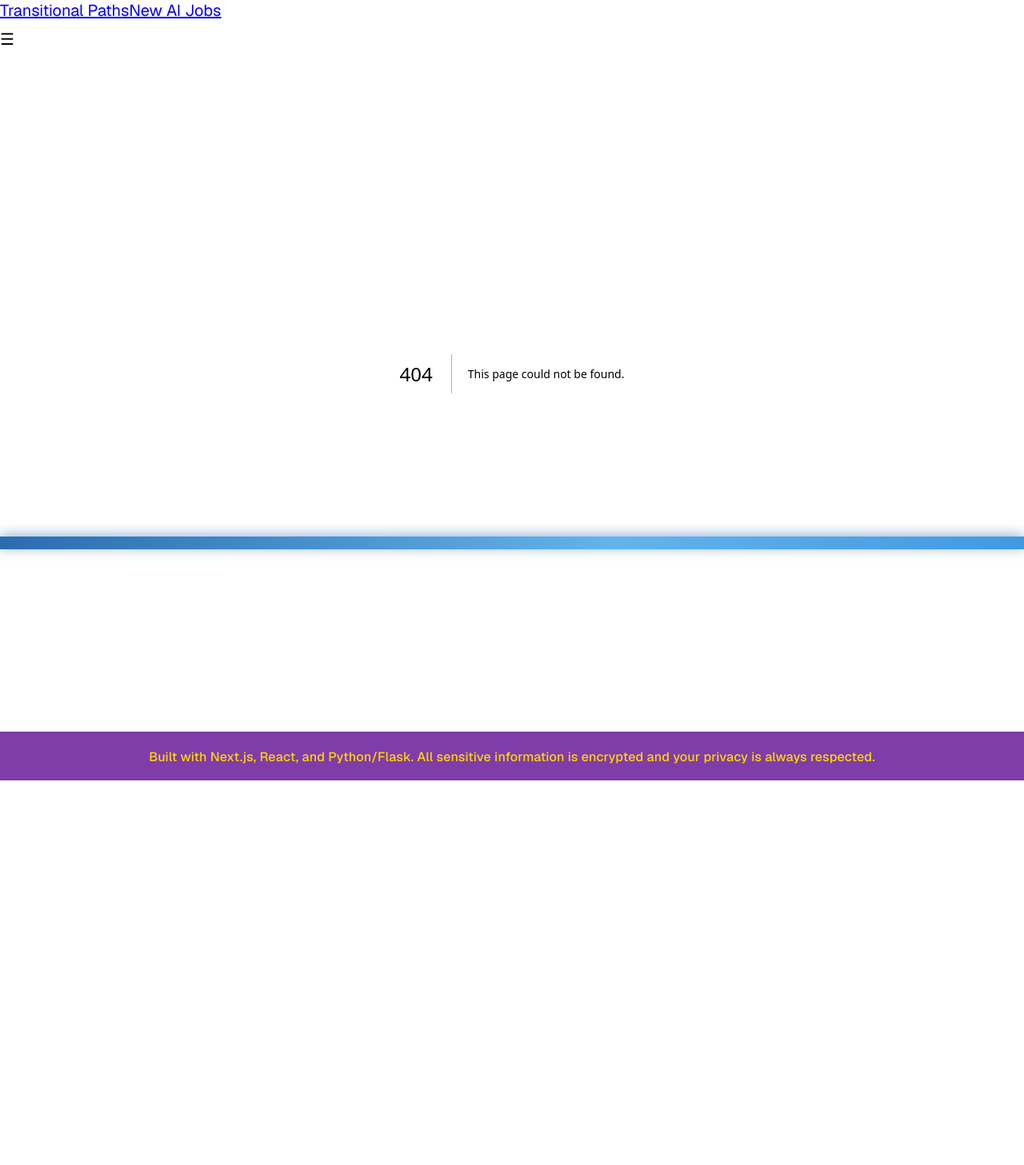
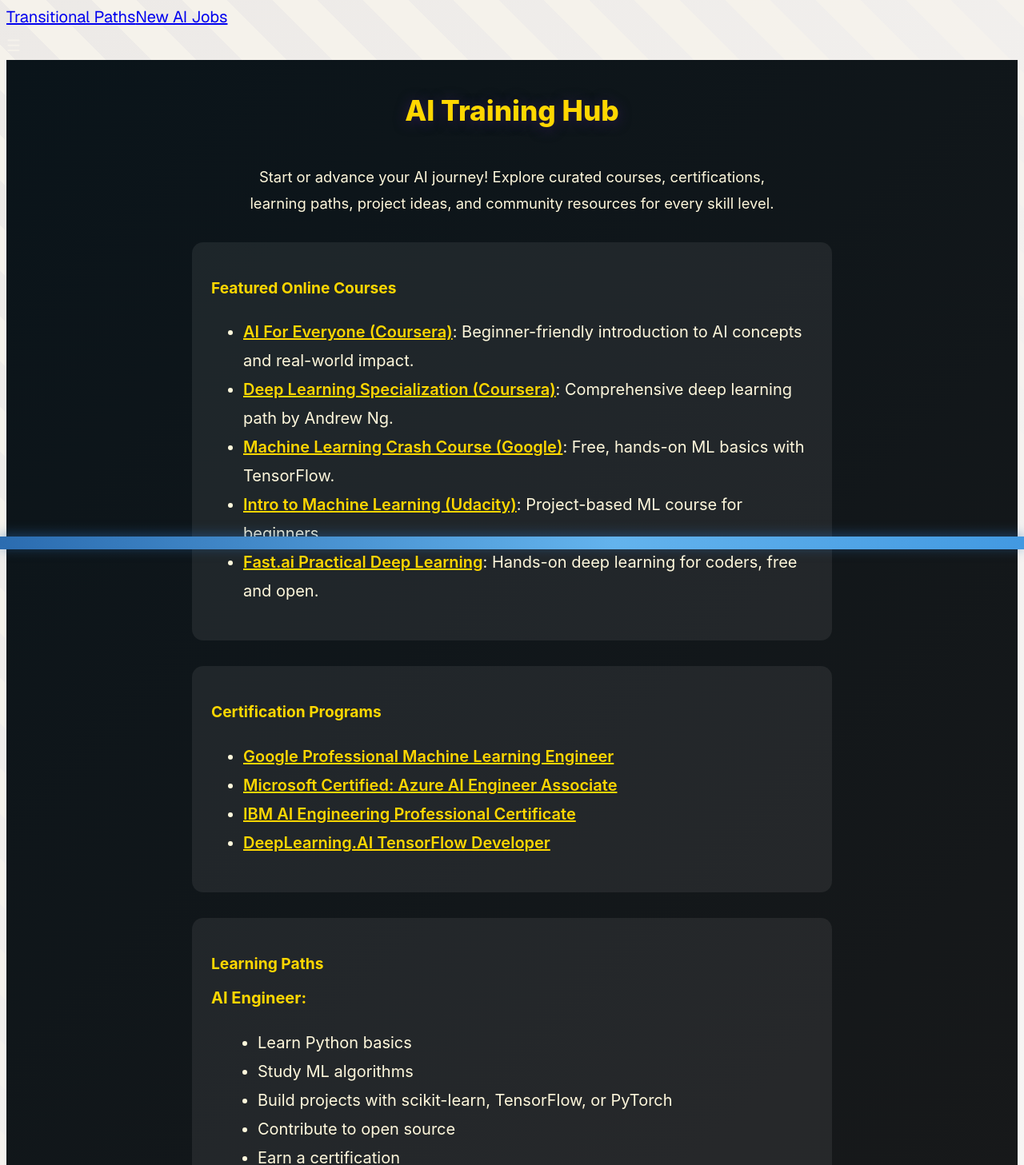
Before and after one commit to Shellzonit/auralis-sanctuary-, a Next.js app: page /training in a window 1280 px wide. Before the commit this address had no page. Shown: the part 113-1570 px from the top of the page at 80% size. Before the commit the page ends 1089 px from the top, so only its background shows below. Built offline with nearby package versions, Linux system fonts and the light colour scheme.

Commit message:
feat: add Training Hub page with curated AI learning resources

```diff
--- /dev/null
+++ b/app/training/page.tsx
@@ -0,0 +1,128 @@
+"use client";
+
+import React from "react";
+
+const COURSES = [
+  { name: "AI For Everyone (Coursera)", url: "https://www.coursera.org/learn/ai-for-everyone", desc: "Beginner-friendly introduction to AI concepts and real-world impact." },
+  { name: "Deep Learning Specialization (Coursera)", url: "https://www.coursera.org/specializations/deep-learning", desc: "Comprehensive deep learning path by Andrew Ng." },
+  { name: "Machine Learning Crash Course (Google)", url: "https://developers.google.com/machine-learning/crash-course", desc: "Free, hands-on ML basics with TensorFlow." },
+  { name: "Intro to Machine Learning (Udacity)", url: "https://www.udacity.com/course/intro-to-machine-learning--ud120", desc: "Project-based ML course for beginners." },
+  { name: "Fast.ai Practical Deep Learning", url: "https://course.fast.ai/", desc: "Hands-on deep learning for coders, free and open." }
+];
+
+const CERTS = [
+  { name: "Google Professional Machine Learning Engineer", url: "https://cloud.google.com/certification/machine-learning-engineer" },
+  { name: "Microsoft Certified: Azure AI Engineer Associate", url: "https://learn.microsoft.com/en-us/certifications/azure-ai-engineer/" },
+  { name: "IBM AI Engineering Professional Certificate", url: "https://www.coursera.org/professional-certificates/ai-engineer" },
+  { name: "DeepLearning.AI TensorFlow Developer", url: "https://www.coursera.org/professional-certificates/tensorflow-in-practice" }
+];
+
+const PATHS = [
+  { name: "AI Engineer", steps: ["Learn Python basics", "Study ML algorithms", "Build projects with scikit-learn, TensorFlow, or PyTorch", "Contribute to open source", "Earn a certification"] },
+  { name: "AI for Creatives", steps: ["Explore generative art tools", "Learn prompt engineering", "Experiment with AI music and writing", "Build a creative AI portfolio"] },
+  { name: "AI for Business", steps: ["Understand AI use cases", "Take business-focused AI courses", "Learn data analysis", "Apply AI to real business problems"] }
+];
+
+const PROJECTS = [
+  "Build a chatbot for your website",
+  "Create an image classifier",
+  "Analyze a public dataset (Kaggle, UCI, etc.)",
+  "Experiment with generative AI art or music",
+  "Contribute to an open source AI project"
+];
+
+const TOOLS = [
+  "TensorFlow", "PyTorch", "scikit-learn", "Hugging Face Transformers", "OpenCV", "Keras"
+];
+
+const COMMUNITIES = [
+  { name: "Kaggle", url: "https://www.kaggle.com/" },
+  { name: "AI Stack Exchange", url: "https://ai.stackexchange.com/" },
+  { name: "r/MachineLearning", url: "https://www.reddit.com/r/MachineLearning/" },
+  { name: "DataTau", url: "https://www.datatau.com/" }
+];
+
+const EVENTS = [
+  { name: "AI Hackathons (Devpost)", url: "https://devpost.com/hackathons?challenge_type=AI" },
+  { name: "AI Webinars (Eventbrite)", url: "https://www.eventbrite.com/d/online/ai-webinar/" }
+];
+
+export default function TrainingHubPage() {
+  return (
+    <main
+      style={{
+        minHeight: "100vh",
+        background: "linear-gradient(135deg, #0a141a 0%, #18191a 60%, #2a1a4d 100%)",
+        fontFamily: "Inter, Arial, sans-serif",
+        display: "flex",
+        flexDirection: "column",
+        alignItems: "center",
+        padding: "0 1rem",
+      }}
+    >
+      <h1 style={{ fontSize: "2.2rem", fontWeight: 800, color: "#ffd700", margin: "32px 0 16px 0", textShadow: "0 2px 16px #2a1a4d" }}>
+        AI Training Hub
+      </h1>
+      <p style={{ color: '#fff8dc', fontSize: '1.15rem', maxWidth: 700, textAlign: 'center', marginBottom: 32 }}>
+        Start or advance your AI journey! Explore curated courses, certifications, learning paths, project ideas, and community resources for every skill level.
+      </p>
+      <section style={{ width: '100%', maxWidth: 800, display: 'flex', flexDirection: 'column', gap: 32 }}>
+        <div style={{ background: 'rgba(255,255,255,0.07)', borderRadius: 14, padding: 24 }}>
+          <h2 style={{ color: '#ffd700', fontSize: '1.2rem', marginBottom: 8 }}>Featured Online Courses</h2>
+          <ul style={{ color: '#fff8dc' }}>
+            {COURSES.map(c => <li key={c.name}><a href={c.url} target="_blank" rel="noopener noreferrer" style={{ color: '#ffd700', fontWeight: 600 }}>{c.name}</a>: {c.desc}</li>)}
+          </ul>
+        </div>
+        <div style={{ background: 'rgba(255,255,255,0.07)', borderRadius: 14, padding: 24 }}>
+          <h2 style={{ color: '#ffd700', fontSize: '1.2rem', marginBottom: 8 }}>Certification Programs</h2>
+          <ul style={{ color: '#fff8dc' }}>
+            {CERTS.map(c => <li key={c.name}><a href={c.url} target="_blank" rel="noopener noreferrer" style={{ color: '#ffd700', fontWeight: 600 }}>{c.name}</a></li>)}
+          </ul>
+        </div>
+        <div style={{ background: 'rgba(255,255,255,0.07)', borderRadius: 14, padding: 24 }}>
+          <h2 style={{ color: '#ffd700', fontSize: '1.2rem', marginBottom: 8 }}>Learning Paths</h2>
+          {PATHS.map(p => (
+            <div key={p.name} style={{ marginBottom: 12 }}>
+              <strong style={{ color: '#ffd700' }}>{p.name}:</strong>
+              <ul style={{ color: '#fff8dc', marginLeft: 18 }}>
+                {p.steps.map((s, i) => <li key={i}>{s}</li>)}
+              </ul>
+            </div>
+          ))}
+        </div>
+        <div style={{ background: 'rgba(255,255,255,0.07)', borderRadius: 14, padding: 24 }}>
+          <h2 style={{ color: '#ffd700', fontSize: '1.2rem', marginBottom: 8 }}>Project Ideas & Challenges</h2>
+          <ul style={{ color: '#fff8dc' }}>
+            {PROJECTS.map((p, i) => <li key={i}>{p}</li>)}
+          </ul>
+        </div>
+        <div style={{ background: 'rgba(255,255,255,0.07)', borderRadius: 14, padding: 24 }}>
+          <h2 style={{ color: '#ffd700', fontSize: '1.2rem', marginBottom: 8 }}>Popular AI Tools & Libraries</h2>
+          <ul style={{ color: '#fff8dc' }}>
+            {TOOLS.map((t, i) => <li key={i}>{t}</li>)}
+          </ul>
+        </div>
+        <div style={{ background: 'rgba(255,255,255,0.07)', borderRadius: 14, padding: 24 }}>
+          <h2 style={{ color: '#ffd700', fontSize: '1.2rem', marginBottom: 8 }}>Community & Mentorship</h2>
+          <ul style={{ color: '#fff8dc' }}>
+            {COMMUNITIES.map(c => <li key={c.name}><a href={c.url} target="_blank" rel="noopener noreferrer" style={{ color: '#ffd700', fontWeight: 600 }}>{c.name}</a></li>)}
+          </ul>
+        </div>
+        <div style={{ background: 'rgba(255,255,255,0.07)', borderRadius: 14, padding: 24 }}>
+          <h2 style={{ color: '#ffd700', fontSize: '1.2rem', marginBottom: 8 }}>Events & Workshops</h2>
+          <ul style={{ color: '#fff8dc' }}>
+            {EVENTS.map(e => <li key={e.name}><a href={e.url} target="_blank" rel="noopener noreferrer" style={{ color: '#ffd700', fontWeight: 600 }}>{e.name}</a></li>)}
+          </ul>
+        </div>
+        <div style={{ background: 'rgba(255,255,255,0.07)', borderRadius: 14, padding: 24 }}>
+          <h2 style={{ color: '#ffd700', fontSize: '1.2rem', marginBottom: 8 }}>Career Prep</h2>
+          <ul style={{ color: '#fff8dc' }}>
+            <li>Resume writing tips and templates (see Mr. Job Nanny in the chatbot demo!)</li>
+            <li>Interview prep resources for AI/data roles</li>
+            <li>How to build a portfolio of AI projects</li>
+          </ul>
+        </div>
+      </section>
+    </main>
+  );
+}
```
